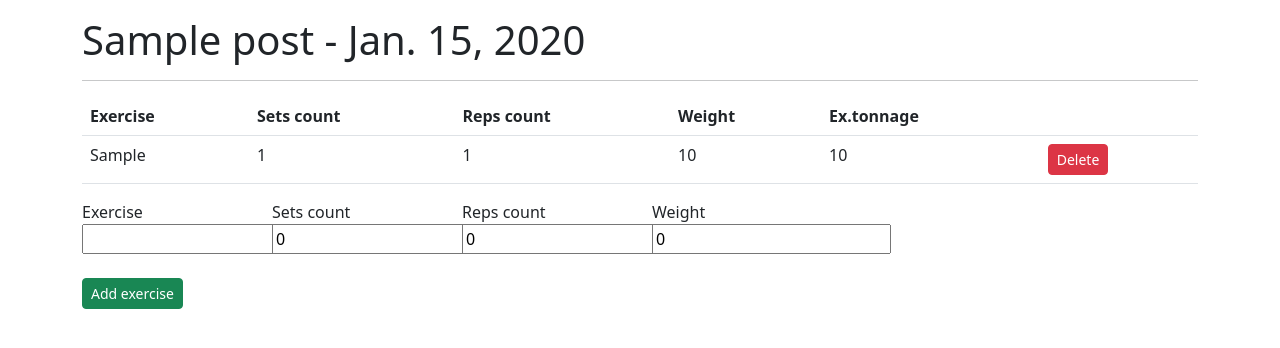
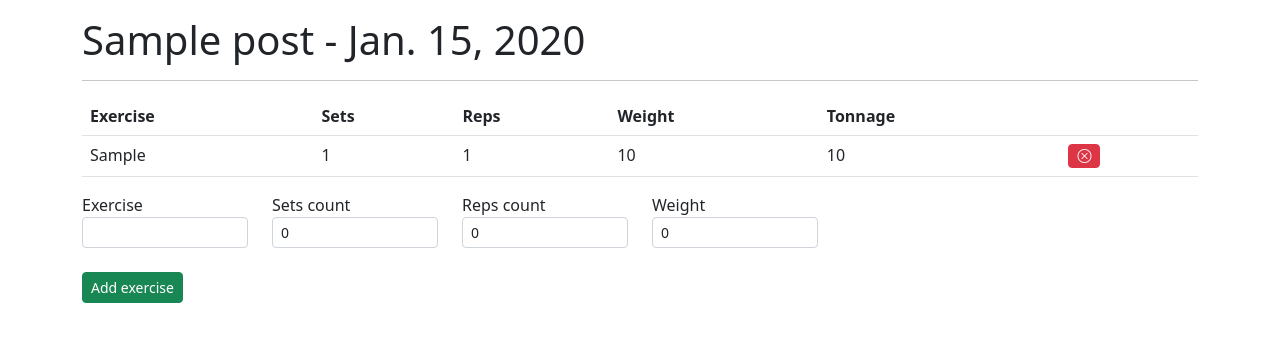
Before and after one commit to Pavhom/GymKeeper, a Django app: page /post/1/ in a window 1280 px wide. Shown: the part 65-413 px from the top of the page. Run offline with Django 3.2, Linux system fonts and the light colour scheme; tables that the repository leaves empty hold one stand-in row (values such as "Sample post"); some libraries are stand-ins or nearby versions.

```diff
--- a/mainscreen/forms.py
+++ b/mainscreen/forms.py
@@ -9,6 +9,11 @@ class ExerciseForm(ModelForm):
     class Meta:
         model = Exercise
         fields = ('exercise', 'sets_count', 'reps_count', 'weight')
+        widgets = {'exercise': forms.TextInput(attrs={'class': 'form-control form-control-sm'}),
+                   'sets_count': forms.TextInput(attrs={'class': 'form-control form-control-sm'}),
+                   'reps_count': forms.TextInput(attrs={'class': 'form-control form-control-sm'}),
+                   'weight': forms.TextInput(attrs={'class': 'form-control form-control-sm'}),
+                   }
 
 
 class PostForm(ModelForm):
@@ -33,6 +38,7 @@ class AddPhotoForm(ModelForm):
                    'im_photo': forms.FileInput(attrs={'class': 'form-control form-control-sm', 'type': 'file'}),
                    }
 
+
 class RegisterUserForm(UserCreationForm):
     username = CharField(label='Username', widget=TextInput(attrs={'class': 'form-input'}))
     email = CharField(label='Email', widget=EmailInput(attrs={'class': 'form-input'}))
--- a/mainscreen/templates/mainscreen/login.html
+++ b/mainscreen/templates/mainscreen/login.html
@@ -35,6 +35,7 @@
                     <div class="btn-group" role="group">
                         <a class="btn btn-success btn-sm" role="button" href="{% url 'register' %}">Sign Up</a>
                         <a class="btn btn-light" href="{% url 'social:begin' 'google-oauth2' %}"><i class="bi bi-google"></i></a>
+                        <a class="btn btn-light" href="{% url 'social:begin' 'facebook' %}"><i class="bi bi-facebook"></i></a>
                     </div>
                 </div>
             </div>
--- a/mainscreen/templates/mainscreen/training_detail.html
+++ b/mainscreen/templates/mainscreen/training_detail.html
@@ -5,14 +5,15 @@
     <div>
         <h1>{{ post.training_name }} - {{ post.created_date }}</h1>
     </div> <hr>
+    <div>
     <table class="table" width="50%">
         <thead>
             <tr>
                 <th>Exercise</th>
-                <th>Sets count</th>
-                <th>Reps count</th>
+                <th>Sets</th>
+                <th>Reps</th>
                 <th>Weight</th>
-                <th>Ex.tonnage</th>
+                <th>Tonnage</th>
                 <th></th>
             </tr>
         </thead>
@@ -25,12 +26,12 @@
                 <td>{{ ex.reps_count }}</td>
                 <td>{{ ex.weight }}</td>
                 <td>{{ ex.exercise_tonnage }}</td>
-                <td><a class="btn btn-danger btn-sm" role="button" href="{% url 'exercise_delete' ex.id %}">Delete</a></td>
+                <td><a class="btn btn-danger btn-sm" role="button" href="{% url 'exercise_delete' ex.id %}"><i class="bi bi-x-circle"></i></a></td>
             </tr>
         </tbody>
         {% endfor %}
     </table>
-
+    </div>
     <form action="" method="post">
         {% csrf_token %}
 <!--        {{ form.as_p }}-->
--- a/mysite/settings.py
+++ b/mysite/settings.py
@@ -75,7 +75,7 @@ TEMPLATES = [
 ]
 
 AUTHENTICATION_BACKENDS = [
-    # 'social_core.backends.facebook.FacebookBackend',
+    'social_core.backends.facebook.FacebookOAuth2',
     'social_core.backends.google.GoogleOAuth2',
     # 'social_core.backends.twitter.TwitterBackend',
     'django.contrib.auth.backends.ModelBackend',
@@ -83,8 +83,8 @@ AUTHENTICATION_BACKENDS = [
 
 SOCIAL_AUTH_URL_NAMESPACE = 'social'
 
-# FACEBOOK_APP_ID = ''
-# FACEBOOK_API_SECRET = ''
+FACEBOOK_APP_ID = '782473663099852'
+FACEBOOK_API_SECRET = 'd2c2ada5de30e00c2207a4a10e0dea8b'
 #
 # TWITTER_CONSUMER_KEY = ''
 # TWITTER_CONSUMER_SECRET = ''
```
